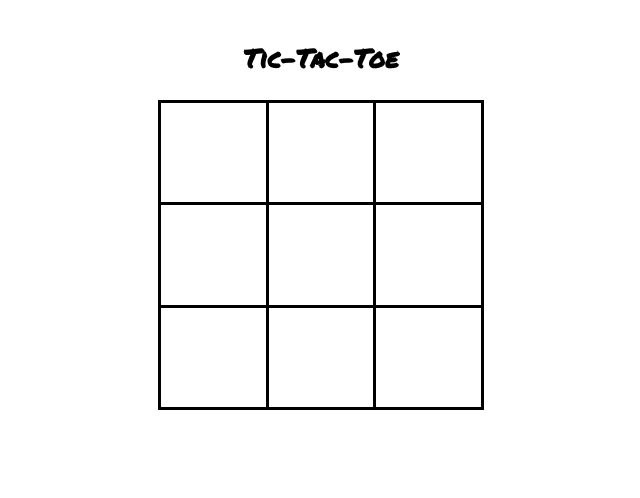
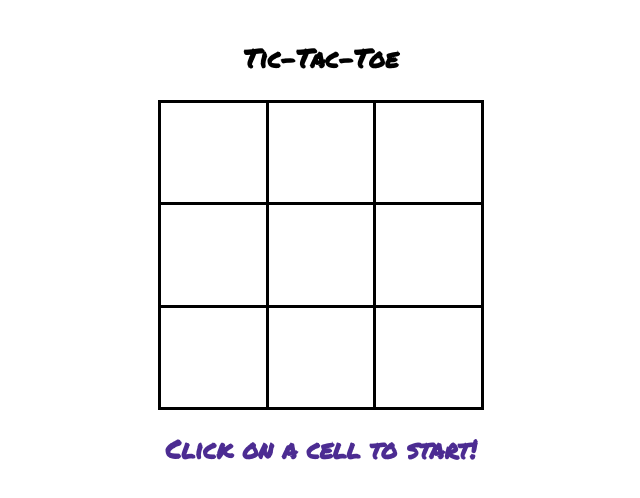
Before and after one commit to mariyatom/Tic-Tac-Toe-Game, a plain HTML site: page index.html in a window 1280 px wide. Shown: the whole page, without its empty margins (319-959 px from the left). Drawn offline with Linux system fonts and the light colour scheme.

```diff
--- a/index.html
+++ b/index.html
@@ -8,7 +8,6 @@
 
     <body>
         <h1>Tic-Tac-Toe</h1>
-        <h1 id="header-text"></h1>
         <br>
         <table>
             <tr>
@@ -27,6 +26,7 @@
                 <td></td>
             </tr>
         </table>
+        <h2 id="subtitle">Click on a cell to start!</h2>
         <script src="game.js"></script>
     </body>
 </html>
--- a/main.css
+++ b/main.css
@@ -32,3 +32,9 @@
     border: black solid 3px;
     color: black;
   }
+
+h2 {
+  text-align: center;
+  font-size: 2vw;
+  color: #4c2c92;
+}
```
Also changed, not shown: 1 other file.
